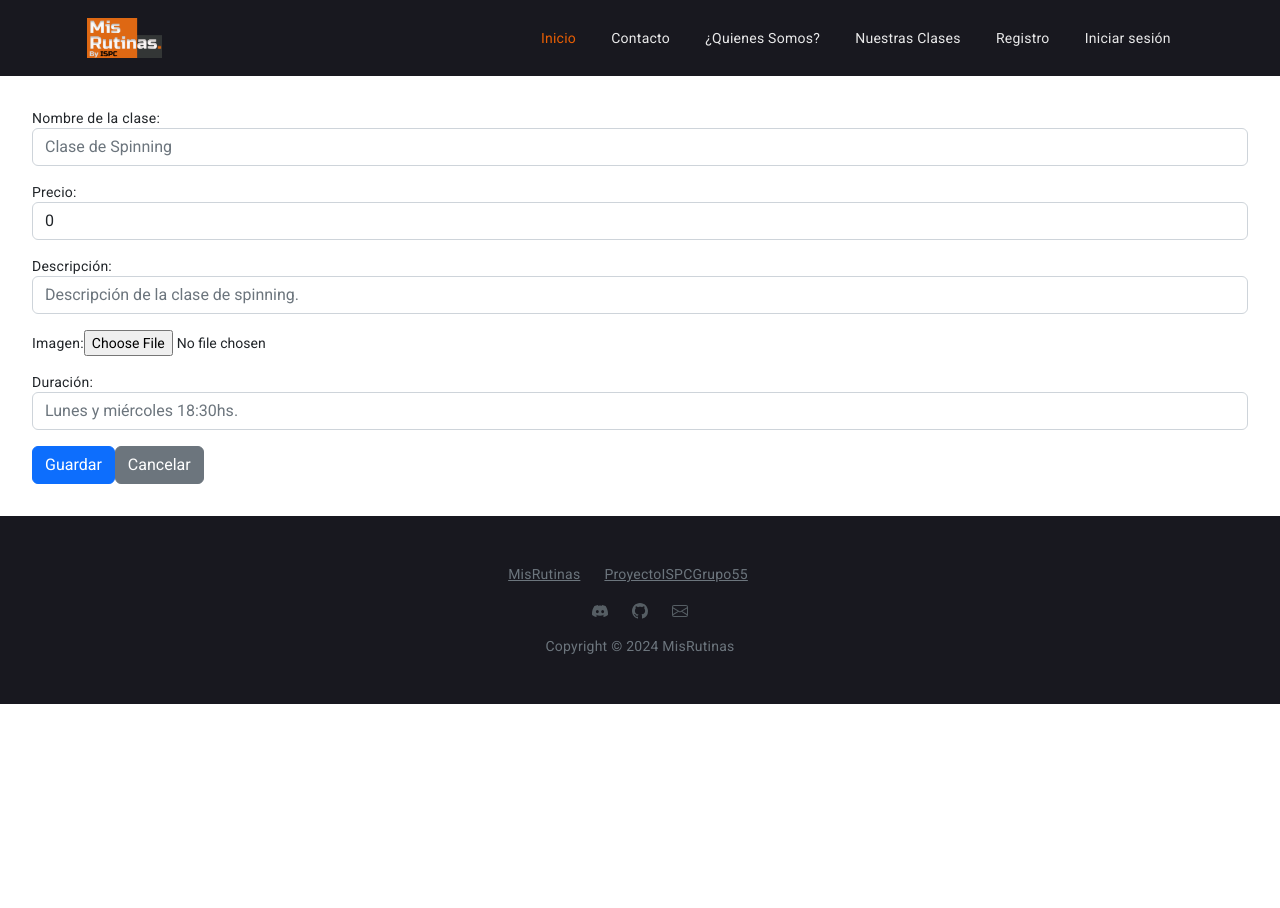
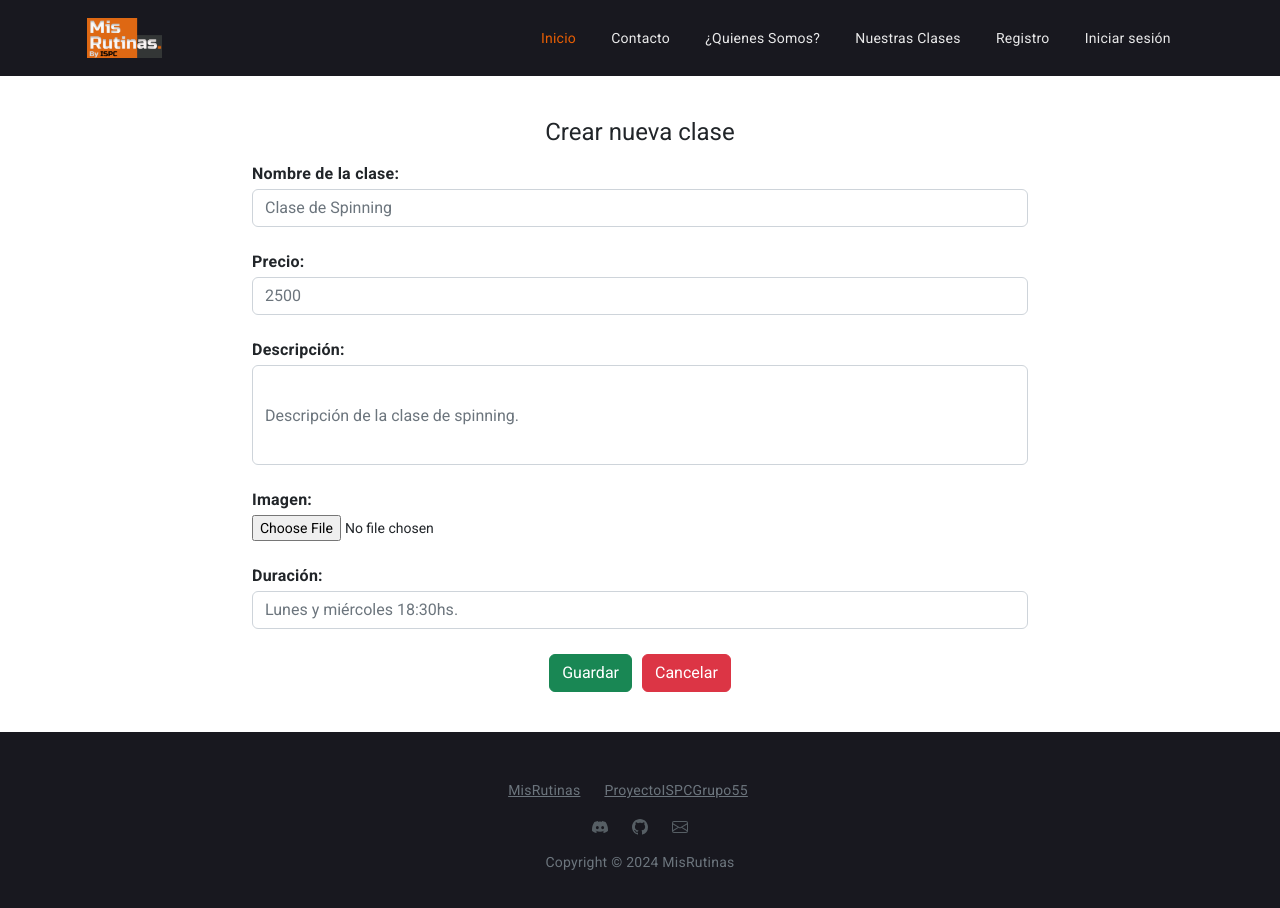
Before and after one commit to grupoA7ISPC/MisRutinas-PracticasProfesionalizante, an Angular app in the folder Web/frontend/: page /crear-clase in a window 1280 px wide. Shown: the top 908 px of the page. Before the commit the page ends 800 px from the top, so only its background shows below. Built offline with nearby package versions, Linux system fonts and the light colour scheme.

Commit message:
Agrego estilos al componente de crear clases + validaciones completas

```diff
--- a/Web/frontend/src/app/pages/dashboard/form-clase/form-clase.component.css
+++ b/Web/frontend/src/app/pages/dashboard/form-clase/form-clase.component.css
@@ -1,6 +1,38 @@
-form {
+.container {
+  max-width: 800px;
+  margin: 40px auto;
+}
+
+.form-group {
   display: flex;
   flex-direction: column;
-  gap: 16px;
-  padding: 32px;
 }
+
+.form-group label {
+  align-self: flex-start;
+  margin-bottom: 5px;
+  font-weight: bold;
+  font-size: 16px;
+}
+
+form input {
+  margin-bottom: 25px;
+}
+
+.btn-container button {
+  margin-right: 10px;
+}
+
+
+.btn-container button:last-child {
+  margin-right: 0;
+}
+
+#description {
+  height: 100px;
+}
+
+.error-message {
+  align-self: flex-start;
+  margin-top: 5px;
+}
--- a/Web/frontend/src/app/pages/dashboard/form-clase/form-clase.component.html
+++ b/Web/frontend/src/app/pages/dashboard/form-clase/form-clase.component.html
@@ -1,45 +1,49 @@
+<div class="container text-center">
+
+<h1>Crear nueva clase</h1>
 <form [formGroup]="form" (ngSubmit)="onSubmit($event)">
   <div class="form-group">
     <label for="name">Nombre de la clase:</label>
     <input type="text" class="form-control" id="name" placeholder="Clase de Spinning" formControlName="name">
     <div *ngIf="name?.errors && name?.touched">
-      <p *ngIf="name?.hasError('required')" class="text-danger">Este campo es requerido.</p>
-      <p *ngIf="name?.hasError('minlength') || name?.hasError('maxlength')" class="text-danger">El nombre debe tener entre 2 y 15 caracteres.</p>
+      <p *ngIf="name?.hasError('required')" class="text-danger">Nombre de la clase: es requerido.</p>
+      <p *ngIf="name?.hasError('minlength') || name?.hasError('maxlength')" class="text-danger">El nombre debe tener entre 1 y 45 caracteres.</p>
     </div>
   </div>
   <div class="form-group">
     <label for="price">Precio:</label>
     <input type="number" class="form-control" id="price" placeholder="2500" formControlName="price">
     <div *ngIf="price?.errors && price?.touched">
-      <p *ngIf="price?.hasError('required')" class="text-danger">Este campo es requerido.</p>
-      <p *ngIf="price?.hasError('min') || price?.hasError('max')" class="text-danger">El precio debe tener entre 2 y 10 caracteres.</p>
+      <p *ngIf="price?.hasError('required')" class="text-danger">Precio: es requerido.</p>
+      <p *ngIf="price?.hasError('min') || price?.hasError('max')" class="text-danger">El precio debe ser entre 1 y 6 digitos.</p>
     </div>
   </div>
   <div class="form-group">
     <label for="description">Descripción:</label>
     <input type="text" class="form-control" id="description" placeholder="Descripción de la clase de spinning." formControlName="description">
     <div *ngIf="description?.errors && description?.touched">
-      <p *ngIf="description?.hasError('required')" class="text-danger">Este campo es requerido.</p>
-      <p *ngIf="description?.hasError('minlength') || description?.hasError('maxlength')" class="text-danger">El texto debe tener entre 2 y 400 caracteres.</p>
+      <p *ngIf="description?.hasError('required')" class="text-danger">Descripción: es requerida.</p>
+      <p *ngIf="description?.hasError('minlength') || description?.hasError('maxlength')" class="text-danger">El texto debe tener entre 1 y 400 caracteres.</p>
     </div>
   </div>
   <div class="form-group">
     <label for="image">Imagen:</label>
     <input type="file" id="image" accept="image/*" formControlName="image" (change)="onFileChange($event)">
-    <div>
-      <!-- <img src="" alt=""> -->
+    <div *ngIf="image?.errors && image?.touched">
+      <p *ngIf="image?.hasError('required')" class="text-danger">La Imagen: es requerida.</p>
     </div>
   </div>
   <div class="form-group">
     <label for="duration">Duración:</label>
     <input type="text" class="form-control" id="duration" placeholder="Lunes y miércoles 18:30hs." formControlName="duration">
     <div *ngIf="duration?.errors && duration?.touched">
-      <p *ngIf="duration?.hasError('required')" class="text-danger">Este campo es requerido.</p>
-      <p *ngIf="duration?.hasError('minlength') || duration?.hasError('maxlength')" class="text-danger">El texto debe tener entre 2 y 100 caracteres.</p>
+      <p *ngIf="duration?.hasError('required')" class="text-danger">Duración: es requerida.</p>
+      <p *ngIf="duration?.hasError('minlength') || duration?.hasError('maxlength')" class="text-danger">El texto debe tener entre 1 y 100 caracteres.</p>
     </div>
   </div>
   <div class="btn-container">
-    <button type="submit" class="btn btn-primary">Guardar</button>
-    <button type="button" class="btn btn-secondary"><a class="nav-link" routerLink="/dashboard">Cancelar</a></button>
+    <button type="submit" class="btn btn-success">Guardar</button>
+    <button type="button" class="btn btn-danger"><a class="nav-link" routerLink="/dashboard">Cancelar</a></button>
   </div>
 </form>
+</div>
--- a/Web/frontend/src/app/pages/dashboard/form-clase/form-clase.component.ts
+++ b/Web/frontend/src/app/pages/dashboard/form-clase/form-clase.component.ts
@@ -15,12 +15,12 @@ export class FormClaseComponent {
 
   constructor(
     private formBuilder: FormBuilder,
-     private clasesService: ClasesService,
-     private router: Router
+    private clasesService: ClasesService,
+    private router: Router
     ) {
     this.form = this.formBuilder.group({
       name: ['', [Validators.required, Validators.maxLength(45), Validators.minLength(1)]],
-      price:  [0, [Validators.required, Validators.max(10), Validators.min(0)]],
+      price:  ['', [Validators.required, Validators.max(999999), Validators.min(0)]],
       description:  ['', [Validators.required, Validators.maxLength(400), Validators.minLength(1)]],
       image:  ['', [Validators.required]],
       duration:  ['', [Validators.required, Validators.maxLength(100), Validators.minLength(1)]]
@@ -79,6 +79,10 @@ export class FormClaseComponent {
     return this.form.get('description');
   }
 
+  get image(){
+    return this.form.get('image');
+  }
+
   get duration(){
     return this.form.get('duration');
   }
```
